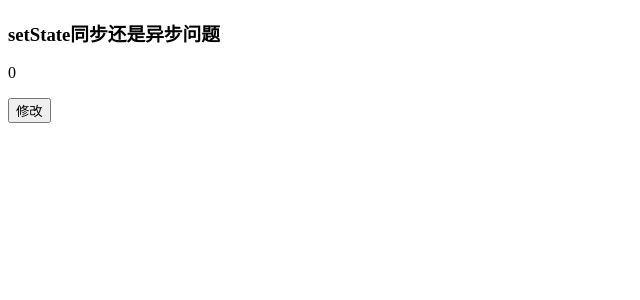
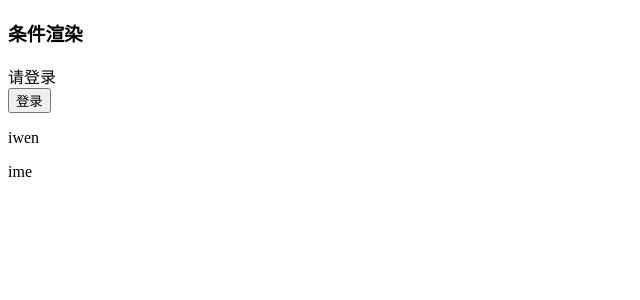
Before and after one commit to yanzhiqing/react-learn-demo, a React (Create React App) app: page / in a window 1280 px wide. Shown: the top 300 px of the page, without its empty margins (0-640 px from the left). Built offline with nearby package versions, Linux system fonts and the light colour scheme.

Commit message:
条件渲染

```diff
--- a/src/app.jsx
+++ b/src/app.jsx
@@ -3,7 +3,8 @@ import React, { Component } from "react";
 // import MyNav from "./MyNav";
 // import StateCompoenent from "./StateComponent";
 // import ComponentLife from "./ComponentLife";
-import SetStateDemo from "./setStateDemo";
+// import SetStateDemo from "./setStateDemo";
+import IfDemo from "./ifDemo";
 
 // 用类的形式创建组件，Hook形式
 class App extends React.Component{
@@ -37,8 +38,9 @@ class App extends React.Component{
         {/* <ComponentLife title={this.state.title} clickChanges={this.clickChange}></ComponentLife> */}
         {/* <button onClick={this.clickChange.bind(this)}>修改title</button> */}
 
-        <SetStateDemo/>
+        {/* <SetStateDemo/> */}
 
+        <IfDemo/>
       </div>
     )
 
--- /dev/null
+++ b/src/ifDemo.jsx
@@ -0,0 +1,49 @@
+import React from "react";
+
+export default class IfDemo extends React.Component {
+  /**
+   * 常用的应用昌建
+   * 1.对视图条件进行切换
+   * 2.做缺省值
+   */
+
+  constructor() {
+    super();
+    this.state = {
+      isLogin: false,
+      names: ["iwen", "ime"],
+      // names: [],
+    };
+  }
+  clickHandler = () => {
+    this.setState({
+      isLogin: !this.state.isLogin,
+    });
+  };
+
+  render() {
+    const { names } = this.state;
+    let showView = this.state.isLogin ? <div>iwen</div> : <div>请登录</div>;
+    return (
+      <div>
+        <h3>条件渲染</h3>
+        {showView}
+        <button onClick={this.clickHandler}>
+          {this.state.isLogin ? "退出" : "登录"}
+        </button>
+        {
+          names.length>0?
+          <div>
+          {names.map((element, index) => {
+            return <p key={index}>{element}</p>;
+          })}
+        </div>
+          :
+          <div>请等待数据正在请求......</div>
+        }
+
+
+      </div>
+    );
+  }
+}
```
Also changed, not shown: 1 other file (tests, documents, lock files or other folders).
